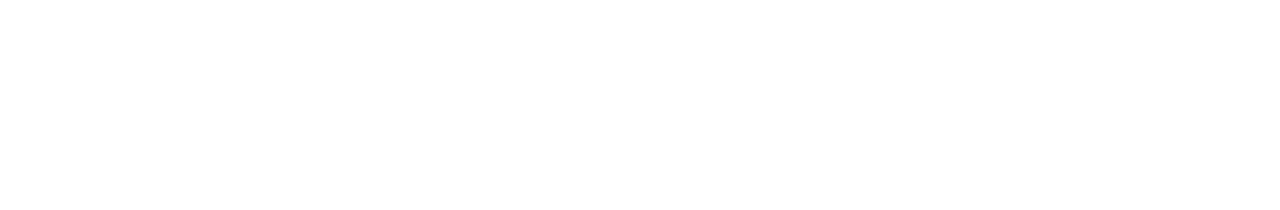
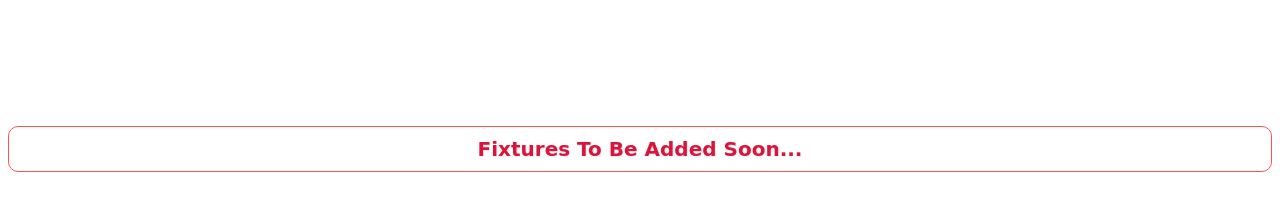
Before and after one commit to NVS16/engineers-cup-live-score, a website: page public/views/fixtures.html in a window 1280 px wide. Drawn offline with Linux system fonts and the light colour scheme.

Commit message:
fixtures modified

```diff
--- a/public/styles/container.css
+++ b/public/styles/container.css
@@ -29,7 +29,7 @@
 }
 
 .not-live {
-    margin: 20% auto !important;
+    margin: 10% auto !important;
     font-size: 20px;
     color: crimson;
     border: 1px solid rgb(253, 82, 82);
--- a/public/views/fixtures.html
+++ b/public/views/fixtures.html
@@ -0,0 +1,3 @@
+<link href="../styles/container.css" rel="stylesheet" type="text/css">
+
+<h3 class="not-live">Fixtures To Be Added Soon...</h3>
```
Also changed, not shown: public/views/admin.html (+0 -8 lines).
